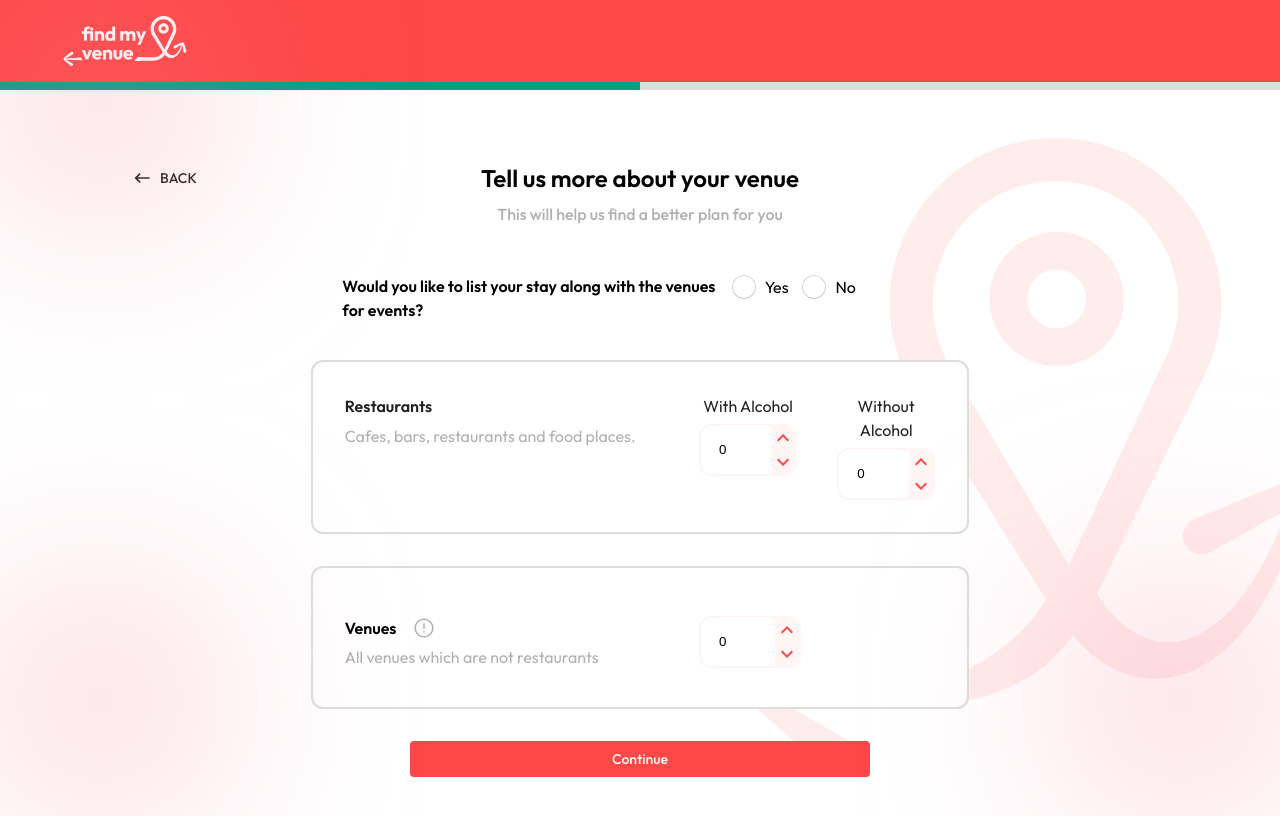
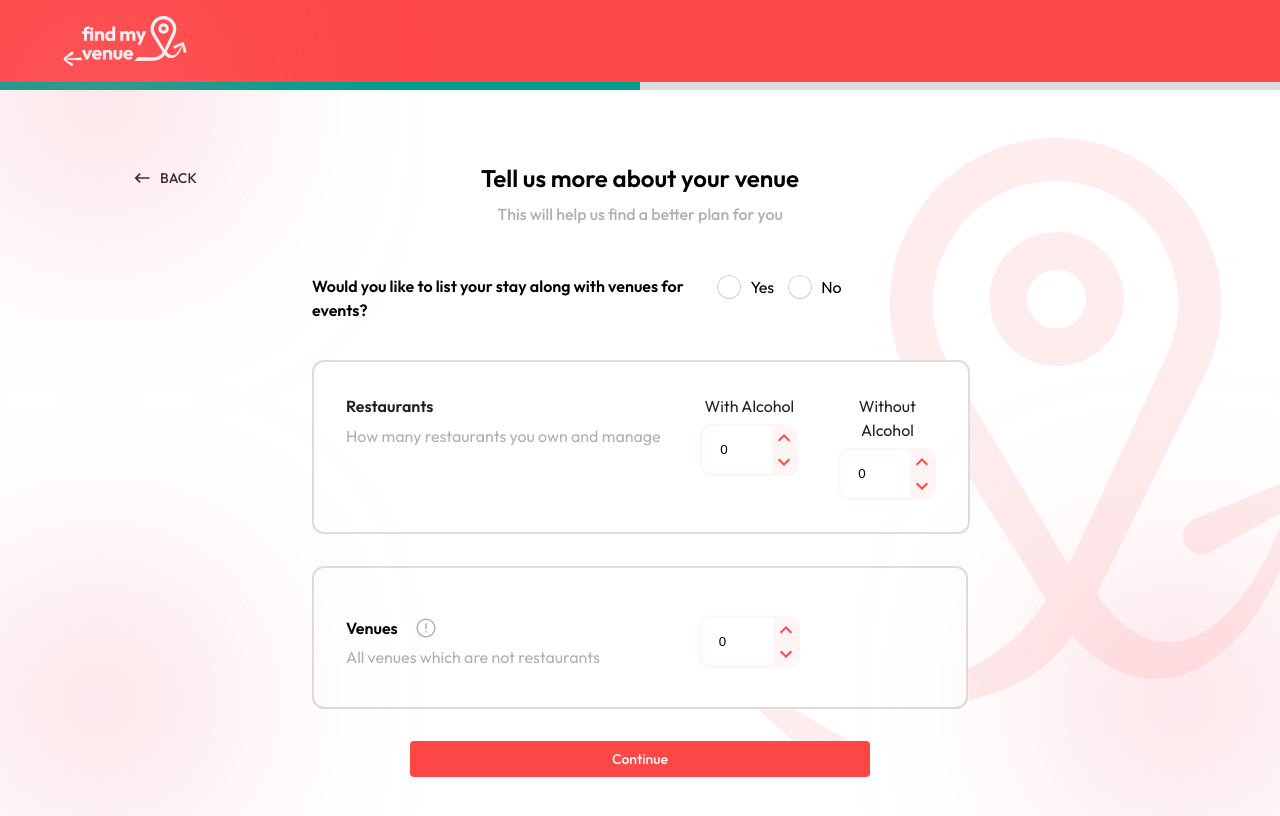
Before and after one commit to HibbanHaroon/fmv_temp, a React (Create React App) app: page /onboarding in a window 1280 px wide. Both pictures are taken after a click on the button "Hotel stay + Venues". Shown: the top 816 px of the page. Built offline with nearby package versions, Linux system fonts and the light colour scheme.

Commit message:
Add Hotel Flow fixes #4

```diff
--- a/src/pages/onboarding/Onboarding.js
+++ b/src/pages/onboarding/Onboarding.js
@@ -1,30 +1,25 @@
 import React, { useState } from "react";
-import { Container, Box, Button, Typography } from "@mui/material";
+import { Container, Box, Button } from "@mui/material";
 import ResponsiveAppBar from "../../components/ResponsiveAppBar";
 import LinearProgressBar from "./components/LinearProgressBar";
 import KeyboardBackspaceIcon from "@mui/icons-material/KeyboardBackspace";
 import backgroundIcon from "../../assets/images/background_icon.svg";
-import { ReactComponent as CouponIcon } from "../../assets/images/coupon_icon.svg";
 import { useMediaQuery } from "@mui/material";
 
 import TypeOfVenue from "./components/TypeOfVenue";
-import AboutYourVenue from "./components/AboutYourVenue";
-import MultiChipSelector from "./components/MultiChipSelector";
-import MessageCard from "./components/MessageCard";
-import TickGreenBadgeIcon from "../../assets/icons/TickGreenBadgeIcon";
-import LabelledRadioGroup from "./components/LabelledRadioGroup";
-import RestaurantCard from "./components/RestaurantCard";
-import VenueCard from "./components/VenueCard";
 import GradientBlob from "../../components/GradientBlob";
+import HotelFlow from "./flows/HotelFlow";
+import VenueFlow from "./flows/VenueFlow";
 
 function Onboarding() {
   const [activeStep, setActiveStep] = useState(0);
-  const [sameLocation, setSameLocation] = useState("yes");
-  const [withAlcoholNumber, setWithAlcoholNumber] = useState(0);
-  const [withoutAlcoholNumber, setWithoutAlcoholNumber] = useState(0);
-  const [quantityNumber, setQuantityNumber] = useState(0);
+  const [showBackButton, setShowBackButton] = useState(true);
   const [selectedButton, setSelectedButton] = useState(null);
   const isMobile = useMediaQuery((theme) => theme.breakpoints.down("sm"));
+
+  // For Flows
+  const [displayHotelFlow, setDisplayHotelFlow] = useState(false);
+  const [displayVenueFlow, setDisplayVenueFlow] = useState(false);
 
   const maxSteps = 4;
 
@@ -37,39 +32,27 @@ function Onboarding() {
     setActiveStep((prevActiveStep) => prevActiveStep - 1);
   };
 
-  // const handleStepChange = (step) => {
-  //   setActiveStep(step);
-  // };
-
-  const handleWithAlcoholNumberChange = (event) => {
-    setWithAlcoholNumber(event.target.value);
-  };
-
-  const handleWithoutAlcoholNumberChange = (event) => {
-    setWithoutAlcoholNumber(event.target.value);
-  };
-
-  const handleSameLocationChange = (event) => {
-    setSameLocation(event.target.value);
-  };
-
-  const handleQuantityNumberChange = (event) => {
-    setQuantityNumber(event.target.value);
-  };
-
+  // For Hotel Flow
   const handleButton1Click = () => {
     setSelectedButton(1);
+    setDisplayHotelFlow(true);
     handleNext();
   };
 
+  // For Venue Flow
   const handleButton2Click = () => {
     setSelectedButton(2);
+    setDisplayVenueFlow(true);
     handleNext();
   };
 
   const handleContinue = () => {
     console.log(activeStep);
     handleNext();
+  };
+
+  const toggleBackButton = (show) => {
+    setShowBackButton(show);
   };
 
   return (
@@ -94,62 +77,14 @@ function Onboarding() {
           sx={{
             display: "flex",
             flexDirection: "column",
+            justifyContent: "center",
             alignItems: "center",
             width: { xs: "90%", md: "55%" },
+            // p: 0,
+            // m: 0,
           }}
         >
-          {/* Not visible for step 0 */}
-          {activeStep !== 0 && (
-            <Box sx={{ width: "100%" }}>
-              <Typography
-                variant="h5"
-                variantMapping={{
-                  xs: "h5",
-                  md: "h4",
-                }}
-                gutterBottom
-                sx={{
-                  mt: { xs: 3, md: 3 },
-                  fontWeight: "600",
-                }}
-              >
-                Tell us more about your venue
-              </Typography>
-              <Typography
-                variant="body1"
-                gutterBottom
-                sx={{
-                  fontWeight: "500",
-                  textAlign: "center",
-                  color: "grey.text",
-                  mb: 5,
-                }}
-              >
-                This will help us find a better plan for you
-              </Typography>
-              {activeStep !== 1 && (
-                <Button
-                  variant="contained"
-                  startIcon={<CouponIcon />}
-                  sx={{
-                    py: 1,
-                    backgroundColor: "green.light",
-                    color: "green.text",
-                    textTransform: "none",
-                    mt: "1rem",
-                    boxShadow: "none",
-                    "&:hover": {
-                      backgroundColor: "rgba(3, 159, 141, 0.2)",
-                    },
-                  }}
-                  fullWidth
-                >
-                  Start your Free 6 Month Trial
-                </Button>
-              )}
-            </Box>
-          )}
-          {/* Type Of Venue Card I */}
+          {/* Type Of Venue Card*/}
           {activeStep === 0 && (
             <Box sx={{ width: { xs: "100%", md: "45%" } }}>
               <TypeOfVenue
@@ -166,63 +101,18 @@ function Onboarding() {
             </Box>
           )}
 
+          {displayHotelFlow && (
+            <HotelFlow
+              activeStep={activeStep}
+              handleContinue={handleContinue}
+              toggleBackButton={toggleBackButton}
+            ></HotelFlow>
+          )}
+          {displayVenueFlow && <VenueFlow activeStep={activeStep}></VenueFlow>}
+
           {/* {activeStep === 1 && <MultiChipSelector />} */}
-
-          {activeStep === 1 && (
-            <>
-              <LabelledRadioGroup
-                label="Would you like to list your stay along with the venues for events?"
-                // Any other props needed for LabelledRadioGroup
-              />
-              <RestaurantCard
-                withAlcoholNumber={withAlcoholNumber}
-                withoutAlcoholNumber={withoutAlcoholNumber}
-                handleWithAlcoholNumberChange={handleWithAlcoholNumberChange}
-                handleWithoutAlcoholNumberChange={
-                  handleWithoutAlcoholNumberChange
-                }
-              />
-              <VenueCard
-                toolTipText={
-                  "Make sure all the venues are part of the same hotel for example ballroom, meeting room, beach, lawn"
-                }
-                title={"Venues"}
-                description={"All venues which are not restaurants"}
-                handleSameLocationChange={handleSameLocationChange}
-                quantityNumber={quantityNumber}
-                handleQuantityNumberChange={handleQuantityNumberChange}
-              />
-            </>
-          )}
-
-          {activeStep === 3 && (
-            <MessageCard
-              loaderComponent={<TickGreenBadgeIcon />}
-              primaryText="Payment Successful"
-              secondaryText="Creating your dashboard experience..."
-            />
-          )}
-
-          {activeStep >= 1 && (
-            <Box sx={{ width: "100%", mt: 2 }}>
-              <Button
-                variant="contained"
-                sx={{
-                  backgroundColor: "primary.main",
-                  color: "white",
-                  textTransform: "none",
-                  mt: "1rem",
-                  boxShadow: "none",
-                  width: { xs: "100%", md: "70%" },
-                }}
-                onClick={handleContinue}
-              >
-                Continue
-              </Button>
-            </Box>
-          )}
         </Container>
-        {activeStep !== 0 && (
+        {showBackButton && activeStep !== 0 && (
           <Box
             sx={{
               display: "flex",
--- a/src/pages/onboarding/components/RestaurantCard.js
+++ b/src/pages/onboarding/components/RestaurantCard.js
@@ -1,8 +1,9 @@
-import { Container, Box, Button, Typography, Card } from "@mui/material";
+import { Box, Typography, Card } from "@mui/material";
 import TextfieldNumber from "./TextfieldNumber";
 import { useTheme } from "@mui/material/styles";
 
 function RestaurantCard({
+  description,
   withAlcoholNumber,
   withoutAlcoholNumber,
   handleWithAlcoholNumberChange,
@@ -16,7 +17,7 @@ function RestaurantCard({
         flexDirection: { xs: "column", md: "row" },
         justifyContent: "space-between",
         backgroundColor: "white",
-        width: "90%",
+        width: { xs: "80%", md: "90%" },
         p: "2rem",
         mt: "2rem",
         border: `2px solid ${theme.palette.grey.border}`,
@@ -51,7 +52,7 @@ function RestaurantCard({
             color: "grey.text",
           }}
         >
-          Cafes, bars, restaurants and food places.
+          {description}
         </Typography>
       </Box>
       <Box
--- /dev/null
+++ b/src/pages/onboarding/components/TitleDescriptionCoupon.js
@@ -0,0 +1,57 @@
+import { Button, Typography } from "@mui/material";
+import { ReactComponent as CouponIcon } from "../../../assets/images/coupon_icon.svg";
+
+function TitleDescriptionCoupon({ isCoupon = false }) {
+  return (
+    <>
+      <Typography
+        variant="h5"
+        variantMapping={{
+          xs: "h5",
+          md: "h4",
+        }}
+        gutterBottom
+        sx={{
+          mt: { xs: 3, md: 3 },
+          fontWeight: "600",
+        }}
+      >
+        Tell us more about your venue
+      </Typography>
+      <Typography
+        variant="body1"
+        gutterBottom
+        sx={{
+          fontWeight: "500",
+          textAlign: "center",
+          color: "grey.text",
+          mb: 5,
+        }}
+      >
+        This will help us find a better plan for you
+      </Typography>
+      {isCoupon && (
+        <Button
+          variant="contained"
+          startIcon={<CouponIcon />}
+          sx={{
+            py: 1,
+            backgroundColor: "green.light",
+            color: "green.text",
+            textTransform: "none",
+            mt: "1rem",
+            boxShadow: "none",
+            "&:hover": {
+              backgroundColor: "rgba(3, 159, 141, 0.2)",
+            },
+          }}
+          fullWidth
+        >
+          Start your Free 6 Month Trial
+        </Button>
+      )}
+    </>
+  );
+}
+
+export default TitleDescriptionCoupon;
--- a/src/pages/onboarding/components/VenueCard.js
+++ b/src/pages/onboarding/components/VenueCard.js
@@ -1,4 +1,4 @@
-import { Card, Box, Typography } from "@mui/material";
+import { Box, Typography } from "@mui/material";
 import Tooltip from "../../../components/Tooltip";
 import TextfieldNumber from "./TextfieldNumber";
 import { useTheme } from "@mui/material/styles";
@@ -24,7 +24,7 @@ function VenueCard({
         display: "flex",
         flexDirection: "column",
         backgroundColor: "white",
-        width: "90%",
+        width: { xs: "80%", md: "90%" },
         padding: "2rem",
         marginTop: "2rem",
         border: `2px solid ${theme.palette.grey.border}`,
--- /dev/null
+++ b/src/pages/onboarding/flows/HotelFlow.js
@@ -0,0 +1,92 @@
+import React, { useState, useEffect } from "react";
+import { Box, Button } from "@mui/material";
+import TitleDescriptionCoupon from "../components/TitleDescriptionCoupon";
+import LabelledRadioGroup from "../components/LabelledRadioGroup";
+import RestaurantCard from "../components/RestaurantCard";
+import VenueCard from "../components/VenueCard";
+import MessageCard from "../components/MessageCard";
+import CircularProgressLoader from "../../../components/CircularProgressLoader";
+
+function HotelFlow({ activeStep, handleContinue, toggleBackButton }) {
+  const [withAlcoholNumber, setWithAlcoholNumber] = useState(0);
+  const [withoutAlcoholNumber, setWithoutAlcoholNumber] = useState(0);
+  const [quantityNumber, setQuantityNumber] = useState(0);
+
+  const handleWithAlcoholNumberChange = (event) => {
+    setWithAlcoholNumber(event.target.value);
+  };
+
+  const handleWithoutAlcoholNumberChange = (event) => {
+    setWithoutAlcoholNumber(event.target.value);
+  };
+
+  const handleQuantityNumberChange = (event) => {
+    setQuantityNumber(event.target.value);
+  };
+
+  useEffect(() => {
+    if (activeStep === 2) {
+      toggleBackButton(false);
+    } else {
+      toggleBackButton(true);
+    }
+  }, [activeStep, toggleBackButton]);
+
+  return (
+    <Box sx={{ display: "flex", flexDirection: "column", width: "100%" }}>
+      {activeStep === 1 && (
+        <Box sx={{ width: "100%" }}>
+          <TitleDescriptionCoupon />
+          <LabelledRadioGroup
+            label={
+              "Would you like to list your stay along with venues for events?"
+            }
+          />
+          <RestaurantCard
+            description={"How many restaurants you own and manage"}
+            withAlcoholNumber={withAlcoholNumber}
+            withoutAlcoholNumber={withoutAlcoholNumber}
+            handleWithAlcoholNumberChange={handleWithAlcoholNumberChange}
+            handleWithoutAlcoholNumberChange={handleWithoutAlcoholNumberChange}
+          />
+          <VenueCard
+            title={"Venues"}
+            description={"All venues which are not restaurants"}
+            toolTipText={
+              "Make sure all the venues are part of the same hotel for example ballroom, meeting room, beach, lawn"
+            }
+            quantityNumber={quantityNumber}
+            handleQuantityNumberChange={handleQuantityNumberChange}
+          />
+        </Box>
+      )}
+      {activeStep === 2 && (
+        <MessageCard
+          loaderComponent={<CircularProgressLoader color={"red"} />}
+          primaryText={"Creating a plan suitable to your venue"}
+          secondaryText={"Please wait for a moment..."}
+        />
+      )}
+      {activeStep !== 2 && (
+        <Box sx={{ width: "100%", mt: 2 }}>
+          <Button
+            variant="contained"
+            sx={{
+              backgroundColor: "primary.main",
+              color: "white",
+              textTransform: "none",
+              mt: "1rem",
+              boxShadow: "none",
+              width: { xs: "100%", md: "70%" },
+            }}
+            onClick={handleContinue}
+          >
+            Continue
+          </Button>
+        </Box>
+      )}
+    </Box>
+  );
+}
+
+export default HotelFlow;
--- /dev/null
+++ b/src/pages/onboarding/flows/VenueFlow.js
@@ -0,0 +1,5 @@
+function VenueFlow({activeStep}){
+    return(<></>);
+}
+
+export default VenueFlow;
```
Also changed, not shown: src/pages/onboarding/components/MessageCard.js (+4 -4 lines).
